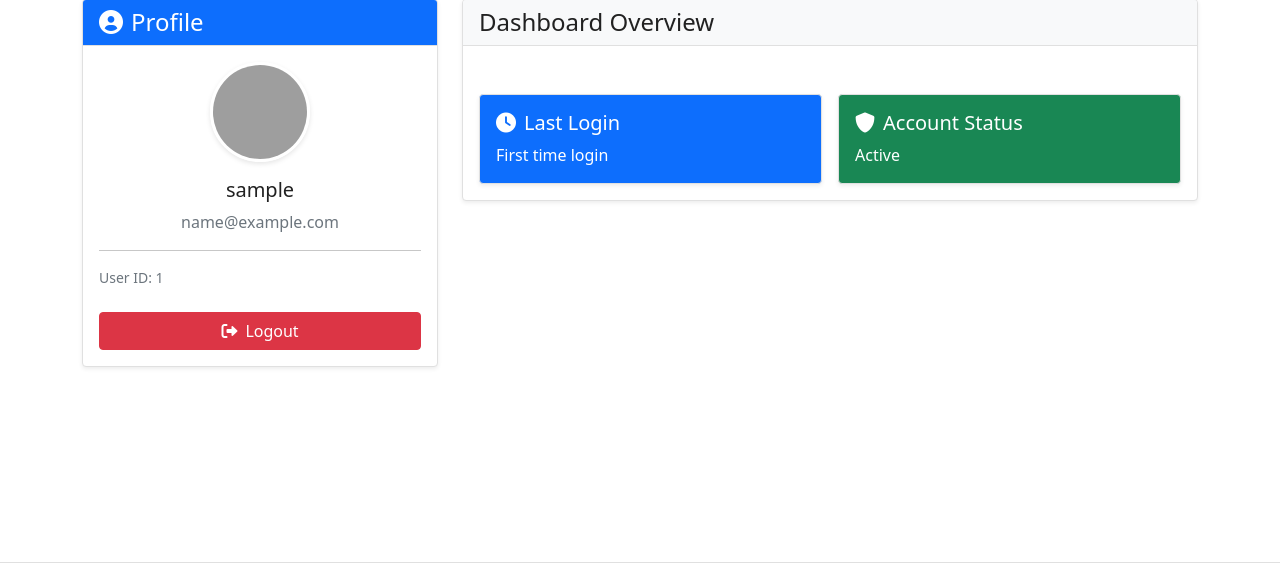
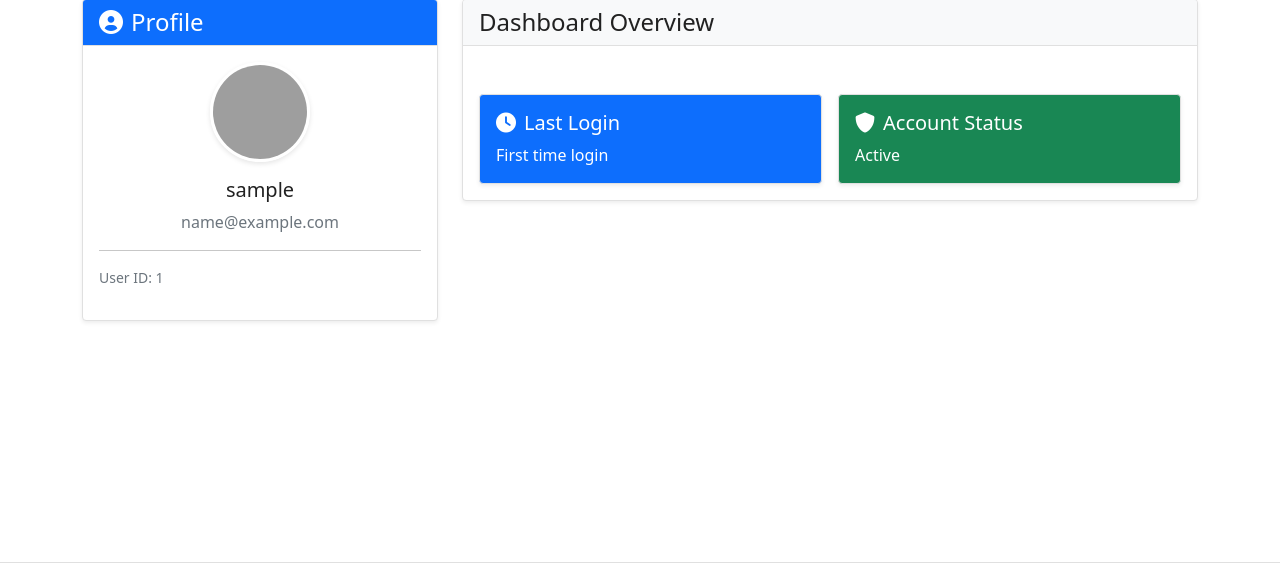
Before and after one commit to wizardsupreme/subliminal-meditation, a Flask app: page /dashboard in a window 1280 px wide. Shown: the part 138-701 px from the top of the page. Run offline with Flask 3, Linux system fonts and the light colour scheme; the visitor is signed in with stand-in values (Sample User, id 1); some libraries are stand-ins or nearby versions; grey boxes are pictures that could not be loaded.

Commit message:
refactor: remove duplicate logout button from profile card

```diff
--- a/app/templates/dashboard.html
+++ b/app/templates/dashboard.html
@@ -19,11 +19,6 @@
                 <p class="text-muted text-center">{{ session.get('user_email', '') }}</p>
                 <hr>
                 <p class="small text-muted">User ID: {{ session.get('user_id') }}</p>
-                <div class="text-center mt-4">
-                    <a href="{{ url_for('auth.logout') }}" class="btn btn-danger w-100">
-                        <i class="fas fa-sign-out-alt me-2"></i>Logout
-                    </a>
-                </div>
                 {% endif %}
             </div>
         </div>
```
